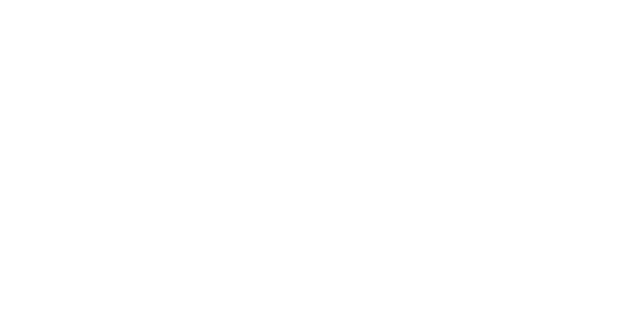
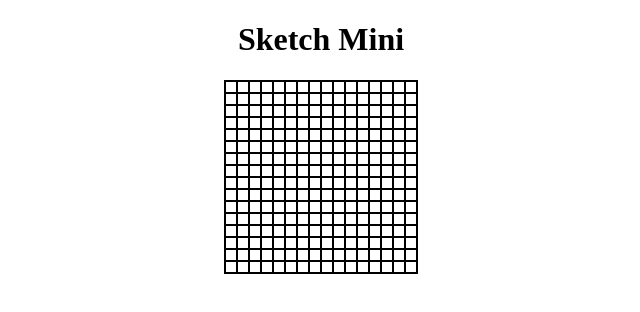
Before and after one commit to hellogabor/sketch, a plain HTML site: page index.html in a window 1280 px wide. Shown: the whole page, without its empty margins (319-959 px from the left). Drawn offline with Linux system fonts and the light colour scheme.

Commit message:
create grid

```diff
--- a/index.html
+++ b/index.html
@@ -4,8 +4,17 @@
     <meta charset="UTF-8">
     <meta name="viewport" content="width=device-width, initial-scale=1.0">
     <title>Sketch Mini</title>
+    <link href="style.css" rel="stylesheet" />
+    <script src="script.js" defer></script>
 </head>
 <body>
+    <h1>Sketch Mini</h1>
+    <div id="container">
+        <div id="grid-container">
+
+        </div>
+    </div>
+
 
 </body>
 </html>
--- a/script.js
+++ b/script.js
@@ -0,0 +1,15 @@
+const gridCont = document.querySelector('#grid-container');
+
+for (let i = 0; i < 16; i++) {
+    let gridRow = document.createElement('div');
+    gridRow.className = 'gridRow';
+    for (let i = 0; i < 16; i++) {
+        let gridElem = document.createElement('div');
+        gridElem.style.border = '0.1px solid black';
+        gridElem.style.width = '10px';
+        gridElem.style.height = '10px';
+        gridRow.appendChild(gridElem);
+    }
+    gridRow.style.display = 'flex';
+    gridCont.appendChild(gridRow);
+}
--- a/style.css
+++ b/style.css
@@ -0,0 +1,20 @@
+/* * {
+    margin: 0;
+    padding: 0;
+  } */
+
+#grid-container {
+    display: inline-flex;
+    flex-direction: column;
+    border: 1px solid black;
+}
+
+#container {
+    display: flex;
+    justify-content: center;
+    align-items: center;
+}
+
+h1 {
+    text-align: center;
+}
```
